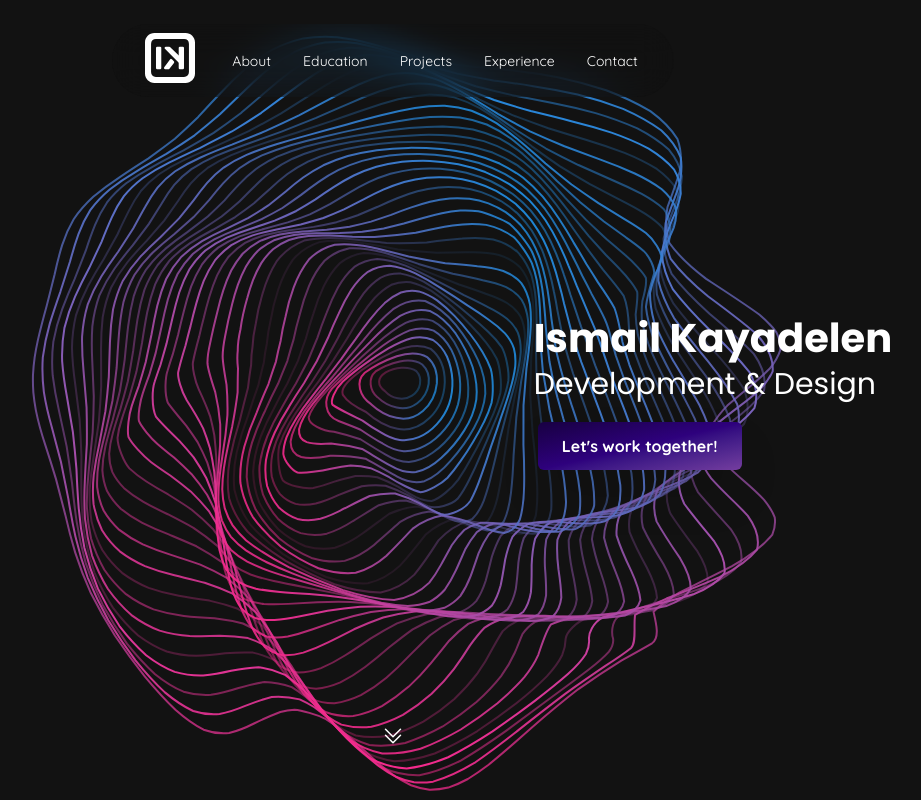
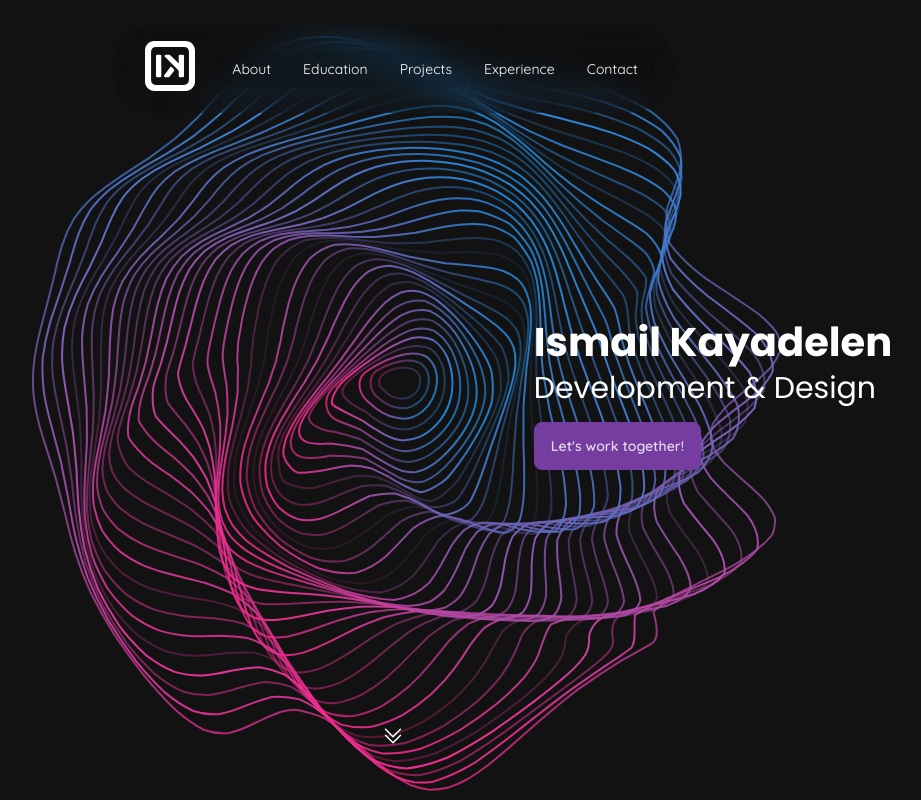
Before and after one commit to IsmailYaman/portfolio-v2, a Next.js app: page / in a window 1280 px wide. Shown: the top 800 px of the page, without its empty margins (247-1168 px from the left). Built offline with nearby package versions, Linux system fonts and the light colour scheme.

Commit message:
Header update

```diff
--- a/app/components/about/about.tsx
+++ b/app/components/about/about.tsx
@@ -17,7 +17,7 @@ const About = () => {
                             height={500}
                         />
 
-                        <div className="chat chat-start absolute w-80 right-0 top-5 hidden xs:block ">
+                        <div className="chat chat-start absolute w-80 right-0 top-5 hidden xs:block">
                             <div className="chat-bubble">
                                 <strong className="bg-gradient-to-br from-pink-600 via-purple-700 to-blue-400 text-transparent bg-clip-text font-black text-3xl">
                                     {about.title}
@@ -29,7 +29,7 @@ const About = () => {
                         <h2 className="font-medium">
                             I&#39;m a <AboutSkills />
                         </h2>
-                        <h2 className="font-medium">{about.body1}</h2>
+                        <h2 className="font-medium leading-9">{about.body1}</h2>
                         <p className="text-justify mt-3">
                             {about.body2} <br /> <br /> {about.body3}
                         </p>
--- a/app/components/banner/banner.tsx
+++ b/app/components/banner/banner.tsx
@@ -3,16 +3,18 @@ import Image from "next/image";
 const Banner = () => {
 	return (
 		<div className="h-screen relative">
-            <Image src="/img/ccchaos4.svg" width={5000} height={5000} className="max-h-screen object-cover h-screen absolute" alt="background"/>
+			<Image
+				src="/img/ccchaos4.svg"
+				width={5000}
+				height={5000}
+				className="max-h-screen object-cover h-screen absolute"
+				alt="background"
+			/>
 			<div className="md:w-1/2 sm:w-full right-0 flex h-screen absolute justify-center flex-col">
 				<div className="mx-auto px-8">
-
 					<h1 className=" font-bold mb-4">Ismail Kayadelen</h1>
 					<h2 className="font-light text-3xl mb-4">Development & Design</h2>
-                    <a
-                        href="mailto:iso_yaman@outlook.com"
-                        className="relative m-1 hover:shadow-2xl hover:shadow-primary hover:scale-110 duration-300  ease-in-out  active:outline-primary bg-gradient-to-br from-[#180042] via-[#2e017d] to-primary inline-flex items-center justify-center px-6 py-3 overflow-hidden font-bold text-white rounded-md shadow-2xl group"
-                    >
+					<a href="mailto:iso_yaman@outlook.com" className="btn btn-primary hover:ring-4 ease-in-out hover:ring-primary hover:shadow-lg hover:shadow-primary">
 						<span className="relative">Let&#39;s work together!</span>
 					</a>
 				</div>
--- a/app/components/header/dropdownMenu.tsx
+++ b/app/components/header/dropdownMenu.tsx
@@ -3,7 +3,7 @@ import { headerLinks } from "../../data/data";
 
 const DropDownMenu = () => {
     return (
-        <div className="dropdown dropdown-start float-right">
+        <div className="dropdown dropdown-start float-left">
             <label tabIndex={0} className="btn btn-ghost btn-circle">
                 <svg
                     xmlns="http://www.w3.org/2000/svg"
@@ -17,13 +17,13 @@ const DropDownMenu = () => {
             </label>
             <ul
                 tabIndex={0}
-                className="menu menu-sm dropdown-content mt-3 z-[1] p-2 shadow bg-base-100/50 text-white rounded-box w-52"
+                className="menu menu-lg dropdown-content mt-3 z-[1] p-2 text-white rounded-box w-52  backdrop-blur-lg  bg-black/40"
             >
                 {headerLinks.map((link) => (
                     <li key={link.target}>
                         <a
                             href={`#${link.target}`}
-                            className="hover:bg-primary/50 hover:text-white active:!bg-primary active:!text-white focus:!text-white focus:!bg-primary/75 "
+                            className="hover:bg-primary/50 hover:text-white"
                         >
                             {link.label}
                         </a>
--- a/app/components/header/header.tsx
+++ b/app/components/header/header.tsx
@@ -7,20 +7,20 @@ import Link from "next/link";
 
 const Header = () => {
     return (
-        <div className="fixed z-50 w-full sm:left-0 sm:right-0 sm:top-6 sm:max-w-fit sm:mx-auto flex sm:rounded-full backdrop-blur-lg header-blur" style={{ backgroundColor: "rgba(18,18,18, 0.2)" }}>
-            <div className="w-full flex items-center justify-between sm:justify-start py-2 px-4">
+        <div className="fixed z-50 w-full sm:left-0 sm:right-0 sm:top-6 sm:max-w-fit sm:mx-auto flex sm:rounded-full backdrop-blur-lg header-blur bg-black/10">
+            <div className="w-full flex items-center justify-between sm:justify-start py-4 px-4">
                 <div className="absolute left-1/2 transform -translate-x-1/2 sm:static sm:transform-none">
                     <a className="btn btn-ghost hover:bg-transparent" aria-label="Logo" href="/">
                         <Logo mode="white" />
                     </a>
                 </div>
                 <div className="flex-none sm:block hidden">
-                    <ul className="menu menu-horizontal px-1">
+                    <ul className="menu menu-horizontal px-1 ">
                         {headerLinks.map((link) => (
                             <li key={link.target}>
                                 <Link
                                     href={`#${link.target}`}
-                                    className="text-white hover:text-white active:!bg-primary active:!text-white focus:!text-white focus:!bg-primary/75"
+                                    className="text-white hover:text-white focus:bg-primary active:!text-white focus:!text-white bg-black/10 focus:!bg-primary/75"
                                 >
                                     {link.label}
                                 </Link>
--- a/app/globals.css
+++ b/app/globals.css
@@ -35,6 +35,37 @@
   }
 }
 
+@keyframes borderAnimation {
+    0%, 100% { border-color: #d946ef; }
+    33% { border-color: #ec4899; }
+    66% { border-color: #14b8a6; }
+  }
+
+  @keyframes glowAnimation {
+    0%, 100% { box-shadow: 0 0 15px 2px #d946ef; }
+    33% { box-shadow: 0 0 15px 2px #ec4899; }
+    66% { box-shadow: 0 0 15px 2px #14b8a6; }
+  }
+
+  @keyframes glowHoverAnimation {
+    0%, 100% { box-shadow: 0 0 30px 4px #d946ef; }
+    33% { box-shadow: 0 0 30px 4px #ec4899; }
+    66% { box-shadow: 0 0 30px 4px #14b8a6; }
+  }
+
+  /* Custom Tailwind Classes */
+  .animated-border {
+    animation: borderAnimation 3s linear infinite;
+  }
+
+  .glow-animated {
+    animation: glowAnimation 3s linear infinite;
+  }
+
+  .glow-hover:hover {
+    animation: glowHoverAnimation 3s linear infinite;
+  }
+
 /* Scrollbar styling */
 ::-webkit-scrollbar {
   width: 10px;
--- a/tailwind.config.js
+++ b/tailwind.config.js
@@ -8,8 +8,8 @@ module.exports = {
 	theme: {
 		extend: {
 			fontFamily: {
-          sans: ['var(--font-quicksand)', 'sans-serif'],
-          heading: ['var(--font-poppins)', 'sans-serif'],
+				sans: ["var(--font-quicksand)", "sans-serif"],
+				heading: ["var(--font-poppins)", "sans-serif"],
 			},
 			animation: {
 				bounce: "bounce 2s linear infinite",
```
Lines whose indentation alone changed are shown as unchanged.
